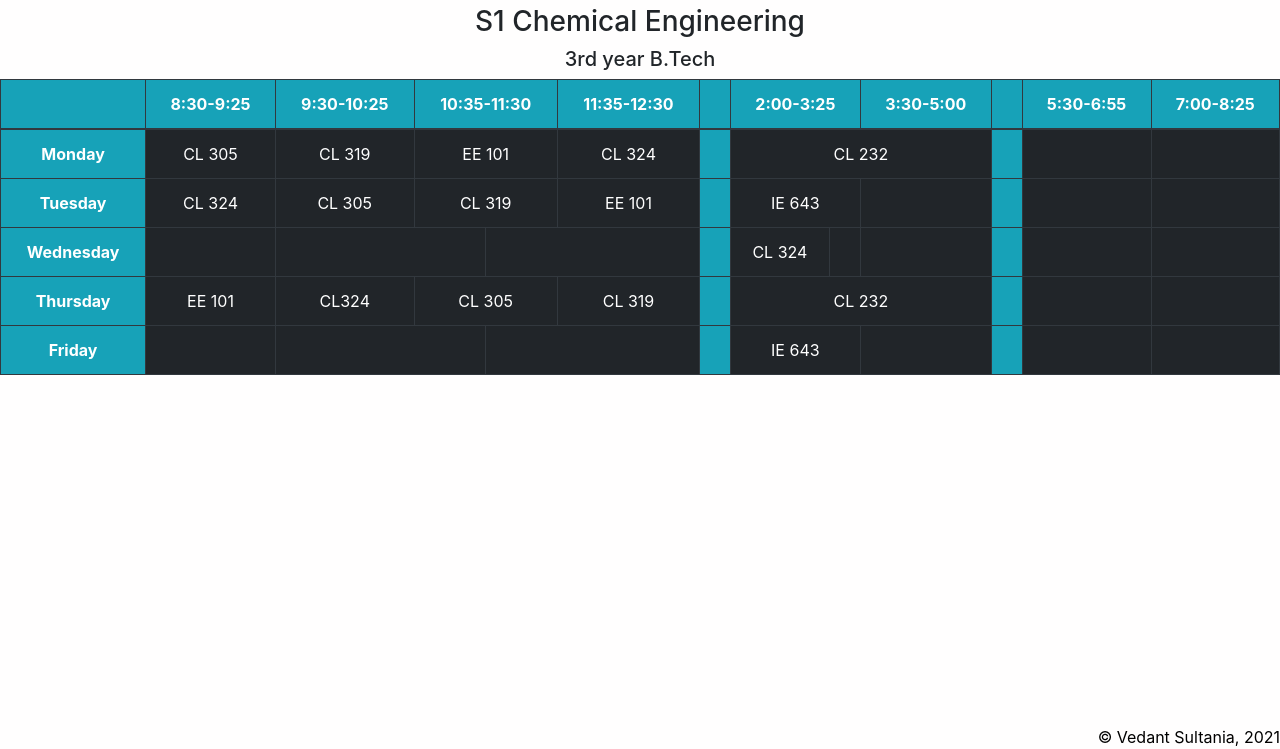
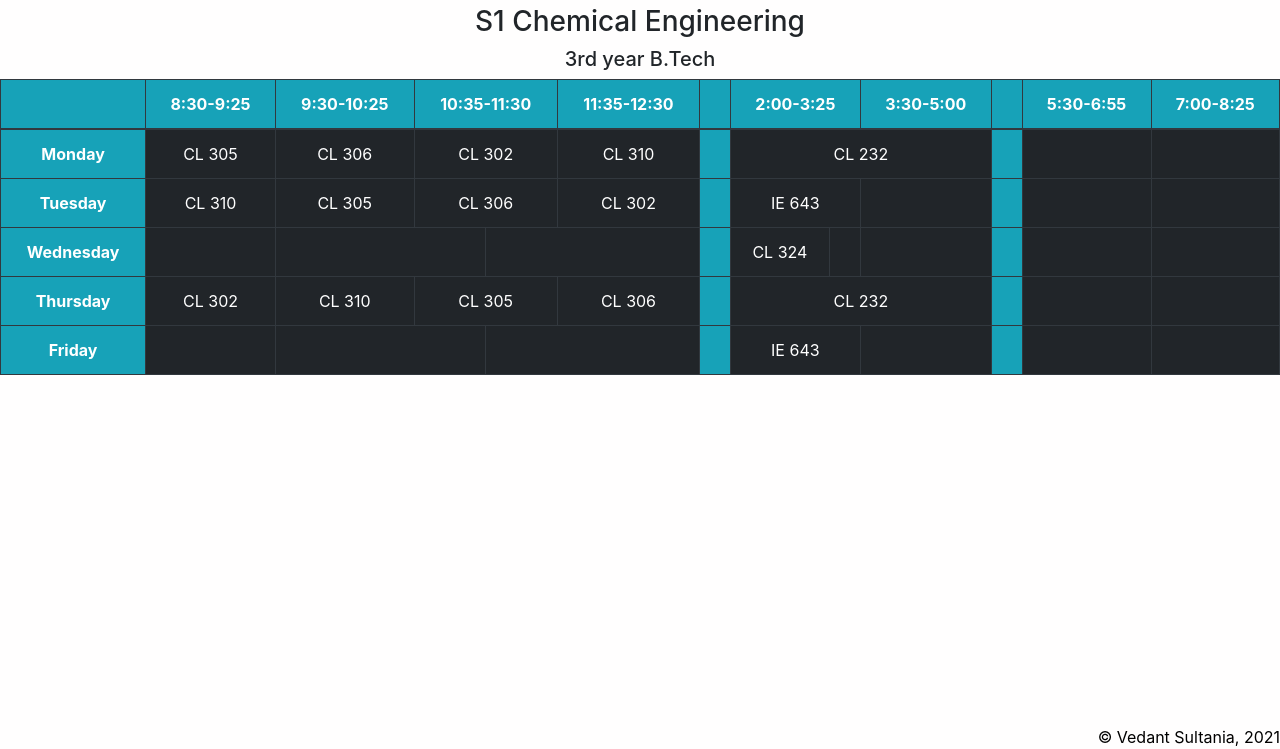
Before and after one commit to Ved4Code/Sem-5, a plain HTML site: page index.html in a window 1280 px wide. Shown: the part 51-800 px from the top of the page. Drawn offline with nearby package versions, Linux system fonts and the light colour scheme.

Commit message:
Update index.html

```diff
--- a/index.html
+++ b/index.html
@@ -78,9 +78,9 @@ body{
         <tr>
           <th colspan="2" scope="row">Monday</th>
           <td colspan="2"><a href="https://teams.microsoft.com/l/meetup-join/19%3aFIKaZ6wVF0DVRVQH6Znc-FCyV-wiR6RkWyA-cwLAr0E1%40thread.tacv2/1627221367469?context=%7b%22Tid%22%3a%22403ee5f4-55b3-45cd-8ae2-824be887a075%22%2c%22Oid%22%3a%221d783a40-b7be-40da-bc8c-8d11e6100196%22%7d">CL 305</a></td>
-          <td colspan="2">CL 319</td>
-          <td colspan="2"><a href="https://meet.google.com/dtx-simf-vyw" target="_blank" rel="noopener noreferrer">EE 101</a></td>
-          <td colspan="2"><a href="https://meet.google.com/twh-jkyk-ozu">CL 324</a></td>
+          <td colspan="2">CL 306</td>
+          <td colspan="2"><a href="https://meet.google.com/dtx-simf-vyw" target="_blank" rel="noopener noreferrer">CL 302</a></td>
+          <td colspan="2"><a href="https://meet.google.com/twh-jkyk-ozu">CL 310</a></td>
           <td></td>
           <td colspan="6">CL 232</td>
           <td></td>
@@ -89,10 +89,10 @@ body{
         </tr>
         <tr>
           <th colspan="2" scope="row">Tuesday</th>
-          <td colspan="2"><a href="meet.google.com/jmd-ntsd-ibw">CL 324</a></td>
+          <td colspan="2"><a href="meet.google.com/jmd-ntsd-ibw">CL 310</a></td>
           <td colspan="2"><a href="https://teams.microsoft.com/l/meetup-join/19%3aFIKaZ6wVF0DVRVQH6Znc-FCyV-wiR6RkWyA-cwLAr0E1%40thread.tacv2/1627221296614?context=%7b%22Tid%22%3a%22403ee5f4-55b3-45cd-8ae2-824be887a075%22%2c%22Oid%22%3a%221d783a40-b7be-40da-bc8c-8d11e6100196%22%7d">CL 305</a></td>
-          <td colspan="2"><a href="https://teams.microsoft.com/dl/launcher/launcher.html?url=%2F_%23%2Fl%2Fmeetup-join%2F19%3Ameeting_Y2M3NmM2Y2QtNjRlNC00YjI0LTk2ZGUtNTk2OTdmNzVlZDJi%40thread.v2%2F0%3Fcontext%3D%257B%2522Tid%2522%253A%2522403ee5f4-55b3-45cd-8ae2-824be887a075%2522%252C%2522Oid%2522%253A%2522b5db477e-4fe0-402c-9e76-a10ffb24bd67%2522%257D%26anon%3Dtrue&type=meetup-join&deeplinkId=7b4ebf32-b29a-428f-b6ee-059e46bc05d9&directDl=true&msLaunch=true&enableMobilePage=true&suppressPrompt=true" target="_blank" rel="noopener noreferrer">CL 319</a></td>
-          <td colspan="2"><a href="https://meet.google.com/met-cird-ahv" target="_blank" rel="noopener noreferrer">EE 101</a></td>
+          <td colspan="2"><a href="https://teams.microsoft.com/dl/launcher/launcher.html?url=%2F_%23%2Fl%2Fmeetup-join%2F19%3Ameeting_Y2M3NmM2Y2QtNjRlNC00YjI0LTk2ZGUtNTk2OTdmNzVlZDJi%40thread.v2%2F0%3Fcontext%3D%257B%2522Tid%2522%253A%2522403ee5f4-55b3-45cd-8ae2-824be887a075%2522%252C%2522Oid%2522%253A%2522b5db477e-4fe0-402c-9e76-a10ffb24bd67%2522%257D%26anon%3Dtrue&type=meetup-join&deeplinkId=7b4ebf32-b29a-428f-b6ee-059e46bc05d9&directDl=true&msLaunch=true&enableMobilePage=true&suppressPrompt=true" target="_blank" rel="noopener noreferrer">CL 306</a></td>
+          <td colspan="2"><a href="https://meet.google.com/met-cird-ahv" target="_blank" rel="noopener noreferrer">CL 302</a></td>
           <td></td>
           <td colspan="3">IE 643</td>
           <td colspan="3"></td>
@@ -117,10 +117,10 @@ body{
 
         <tr>
           <th colspan="2" scope="row">Thursday</th>
-          <td colspan="2"><a href="https://meet.google.com/req-hugr-cqn" target="_blank" rel="noopener noreferrer">EE 101</a></td>
-          <td colspan="2"><a href="meet.google.com/dvq-pxhx-vvc">CL324</a></td>
+          <td colspan="2"><a href="https://meet.google.com/req-hugr-cqn" target="_blank" rel="noopener noreferrer">CL 302</a></td>
+          <td colspan="2"><a href="meet.google.com/dvq-pxhx-vvc">CL 310</a></td>
           <td colspan="2"><a href="https://teams.microsoft.com/l/meetup-join/19%3aFIKaZ6wVF0DVRVQH6Znc-FCyV-wiR6RkWyA-cwLAr0E1%40thread.tacv2/1627221408937?context=%7b%22Tid%22%3a%22403ee5f4-55b3-45cd-8ae2-824be887a075%22%2c%22Oid%22%3a%221d783a40-b7be-40da-bc8c-8d11e6100196%22%7d">CL 305</a></td>
-          <td colspan="2">CL 319</td>
+          <td colspan="2">CL 306</td>
           <td></td>
           <td colspan="6">CL 232</td>
           <td></td>
```
